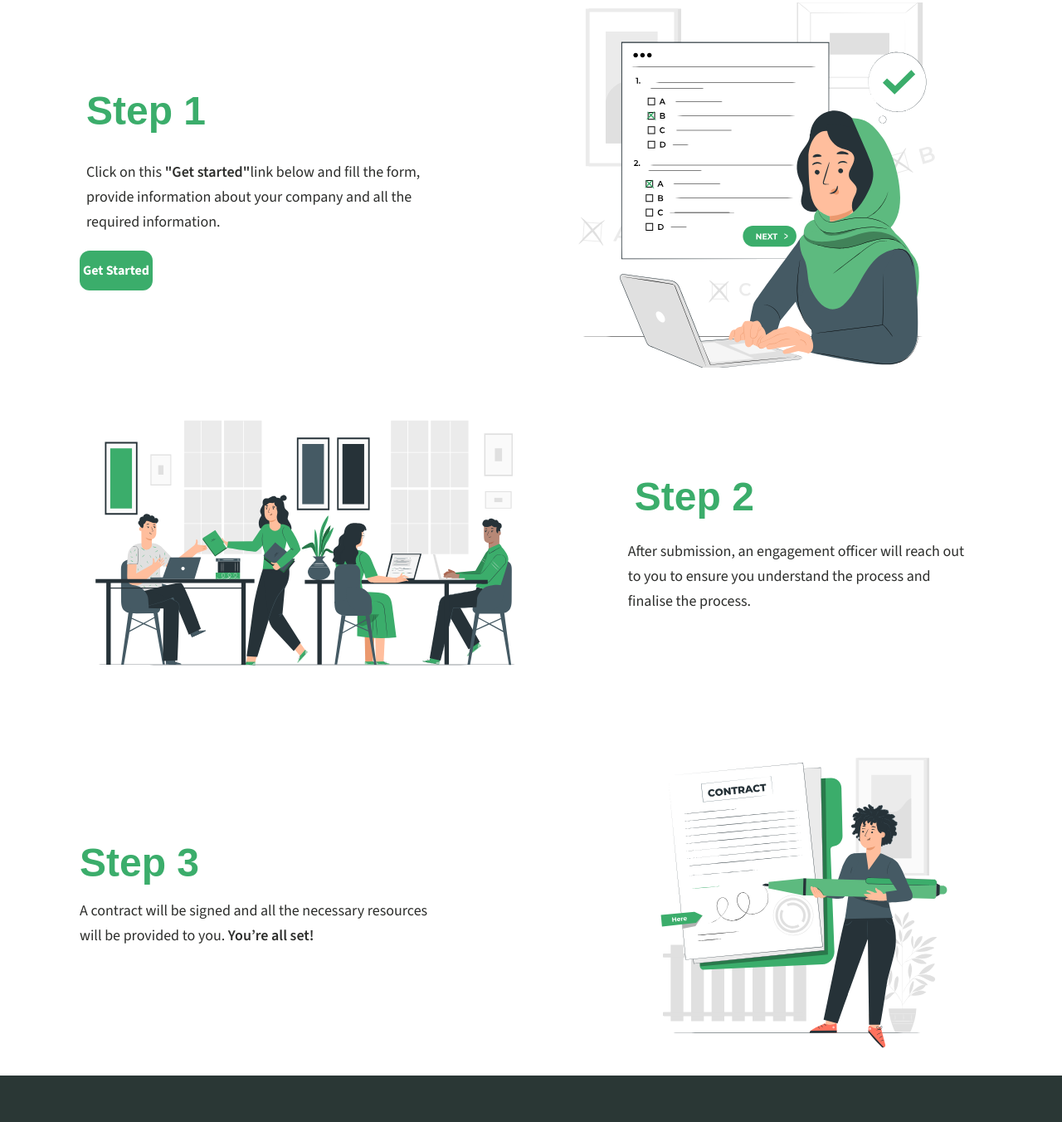
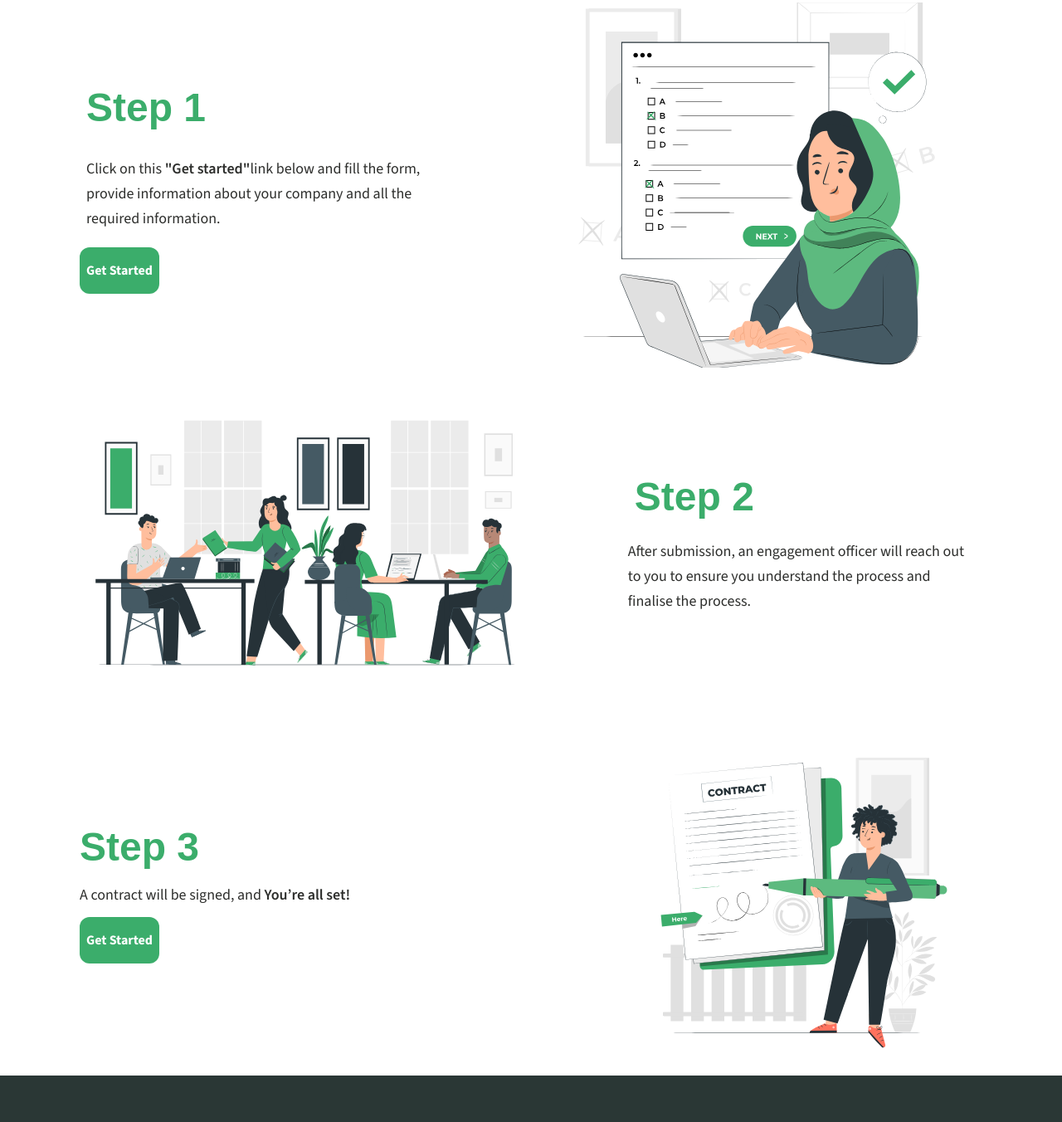
Before and after one commit to beedyboy/help-station, a Next.js app: page /become-a-partner in a window 1280 px wide. Shown: the part 1977-3329 px from the top of the page at 83% size. Built offline with nearby package versions, Linux system fonts and the light colour scheme; a web font is replaced by a local one.

Commit message:
chore: clean up

```diff
--- a/app/services/page.tsx
+++ b/app/services/page.tsx
@@ -42,6 +42,7 @@ function Service() {
                   action, and be the hero when every second counts.
                 </p>
               </Link>
+              {/* Request Quote button */}
             </div>
 
             {/*  */}
@@ -71,6 +72,7 @@ function Service() {
                 the flexibility to build life-saving skills on your terms.
                 Prepare for emergencies anytime, anywhere.
               </p>
+              {/* Start now button */}
             </div>
 
             <div className="hidden md:block md:absolute w-32 h-32 top-10 bg-[#5DBA7F] rounded-full -right-20"></div>
--- a/components/layout/Header.tsx
+++ b/components/layout/Header.tsx
@@ -111,7 +111,7 @@ const Header: React.FC = () => {
             <div className="md:flex hidden md:flex-row flex-col md:items-center md:space-x-8">
               <Menu />
               <Link
-                href="/get-started"
+                href="/become-a-partner"
                 className="mt-4 md:mt-0 text-white bg-primary-4 hover:bg-primary rounded-lg px-4 py-2"
               >
                 Register as Partner
--- a/constants/homepageItems.ts
+++ b/constants/homepageItems.ts
@@ -25,11 +25,12 @@ export const swiperImages = [
     img: workerImg,
   },
   {
-    header: "Be more than just a bystander, Be an Heron ",
+    header: "Be more than just a bystander, Be an Hero ",
     text: "Master vital skills like first aid, CPR, and other life-saving techniques to react swiftly and effectively in emergencies. That may just be the difference between life and loss.",
     img: firstAidImg,
   },
   {
+    // replace this
     header: "Sharpen your first aid skills with expert training",
     text: "Your knowledge may just be the difference between life and death. With the right skills and quick thinking, you can turn critical moments into opportunities to save lives and provide essential support when needed.",
     img: cprTeamImg,
@@ -49,11 +50,11 @@ export const swiperImages = [
     text: "Our partnership with emergency ready hospitals across the state, ensure you have better access to high quality emergency care and guarantee a seamless transition from pre-hospital care to hospital care.",
     img: hospitalCareImg,
   },
-  {
-    header: "Traffic is no barrier, at HELP we got you covered ",
-    text: "Subscribe to the Ambucycle Plan for swift emergency response whenever you need it, ensuring immediate access to expert care and assistance in critical situations.",
-    img: image7,
-  },
+  // {
+  //   header: "Traffic is no barrier, at HELP we got you covered ",
+  //   text: "Subscribe to the Ambucycle Plan for swift emergency response whenever you need it, ensuring immediate access to expert care and assistance in critical situations.",
+  //   img: image7,
+  // },
   {
     header: "Order a Hearse with Comfort and Ease ",
     text: "Losing a loved one is painful enough. Let us ease the burden with a compassionate, stress-free hearse arrangement.",
--- a/domain/contact-us/index.tsx
+++ b/domain/contact-us/index.tsx
@@ -159,9 +159,9 @@ function ContactUsPage() {
             />
           </div>
           <div className="md:w-[45%] flex flex-col w-full gap-2">
-            <p className="text-primary-6 md:text-lg font-semibold md:leading-[30px] text-base leading-6">
+            {/* <p className="text-primary-6 md:text-lg font-semibold md:leading-[30px] text-base leading-6">
               Contact us
-            </p>
+            </p> */}
             <h3 className="text-primary-5 font-br-firma font-semibold md:text-[32px] md:leading-10 text-2xl leading-[30px]">
               Get in touch
             </h3>
--- a/domain/faq/index.tsx
+++ b/domain/faq/index.tsx
@@ -132,8 +132,8 @@ function FAQ() {
                   <ServiceTextTemplate
                     heading="Didn’t Find the Answer You Need"
                     headingText="Swift Medical Evacuation Anytime, Anywhere"
-                    description="For more detailed information and additional resources, please visit our website. Our team is also available to assist you with any further questions you may have."
-                    linkText="www.Helpstationfaq.com"
+                    description=""
+                    linkText="Contact us"
                     linkColor="#32A061"
                     subDescription=""
                     hasOnclickFn={false}
--- a/domain/home/brandclient.tsx
+++ b/domain/home/brandclient.tsx
@@ -9,9 +9,9 @@ function BrandClients() {
   return (
     <div className="flex flex-col w-full justify-center py-10 gap-5 md:justify-between md:flex-row items-center">
       <div className="md:w-[50%] flex flex-col justify-start gap-3 items-start md:pr-36">
-        <p className="font-semibold text-base leading-6 md:leading-8 text-btnColor ">
+        {/* <p className="font-semibold text-base leading-6 md:leading-8 text-btnColor ">
           Meet our clients
-        </p>
+        </p> */}
         <p className="font-bold md:text-[48px] font-br-firma md:leading-[60px] text-[32px] leading-10 ">
           Our Clients{" "}
         </p>
--- a/domain/our-partner/index.tsx
+++ b/domain/our-partner/index.tsx
@@ -80,7 +80,7 @@ function OurPartner({ openModal }: { openModal: () => void }) {
 
             <div onClick={() => openModal()}>
               <ButtonGroup bgColor="#3BAD6B">
-                <p className="p-1 text-white leading-10 font-bold">
+                <p className="p-2 text-white leading-10 font-bold">
                   Get Started
                 </p>
               </ButtonGroup>
@@ -122,10 +122,16 @@ function OurPartner({ openModal }: { openModal: () => void }) {
               Step 3
             </h3>
             <p className="md:text-[18px] text-base leading-6 md:leading-[30px]  text-primary-5">
-              A contract will be signed and all the necessary resources will be
-              provided to you.
-              <span className="font-semibold"> You’re all set!</span>
+              A contract will be signed, and <span className="font-semibold"> You’re all set!</span>
             </p>
+
+            <div onClick={() => openModal()}>
+              <ButtonGroup bgColor="#3BAD6B">
+                <p className="p-2 text-white leading-10 font-bold">
+                  Get Started
+                </p>
+              </ButtonGroup>
+            </div>
           </div>
 
           <div className="flex justify-center items-center  md:w-[50%] w-[100%]">
--- a/domain/our-services/index.tsx
+++ b/domain/our-services/index.tsx
@@ -8,8 +8,8 @@ import serviceHealthImg from "@/public/images/help_station_health.svg";
 import serviceLabImg from "@/public/images/help_station_laboratory.svg";
 import firstAidImg from "@/public/images/firstaidcpr.svg";
 import hearseImg from "@/public/images/hearse.svg";
-import aboutImg from "@/public/images/help_station_about.svg";
-import Link from "next/link";
+// import aboutImg from "@/public/images/help_station_about.svg";
+// import Link from "next/link";
 
 function OurService({ openModal }: { openModal: () => void }) {
   return (
@@ -80,7 +80,7 @@ function OurService({ openModal }: { openModal: () => void }) {
                     heading="Instant ambulance request."
                     headingText="Swift Medical Evacuation Anytime, Anywhere"
                     description="Trust HelpStation to provide rapid and reliable ambulance services for critical medical emergencies, whether on the ground or in the air. With our fully equipped ambulance or state-of-the-art aircraft and experienced medical personnel, we ensure swift evacuation, following a medical emergency, to the nearest emergency ready facility, no matter where you are. Your safety and well-being are our top priority. Count on HelpStation to be your lifeline in times of urgent medical care."
-                    linkText="Find Out More"
+                    linkText="Call us"
                     linkColor="#DA2750"
                     hasOnclickFn={false}
                     // link="/services/ambulance-form"
@@ -253,7 +253,7 @@ function OurService({ openModal }: { openModal: () => void }) {
         </div>
       </section>
 
-      <section className="relative h-[400px] flex justify-center items-center w-full">
+      {/* <section className="relative h-[400px] flex justify-center items-center w-full">
         <div className="absolute inset-0 top-0 left-0 right-0 bottom-0 w-full h-[362px] md:h-[463px]">
           <ImageTemplate src={aboutImg} />
         </div>
@@ -276,7 +276,7 @@ function OurService({ openModal }: { openModal: () => void }) {
             </div>
           </div>
         </div>
-      </section>
+      </section> */}
     </main>
   );
 }
```
